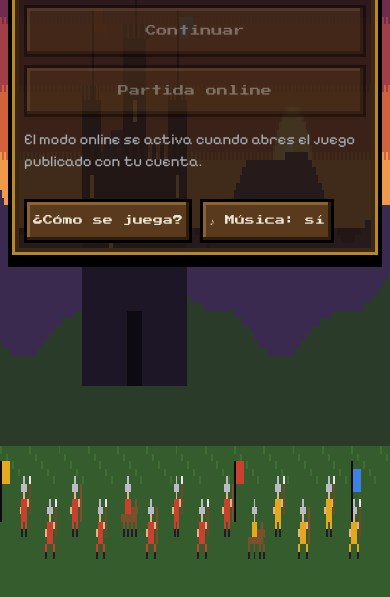
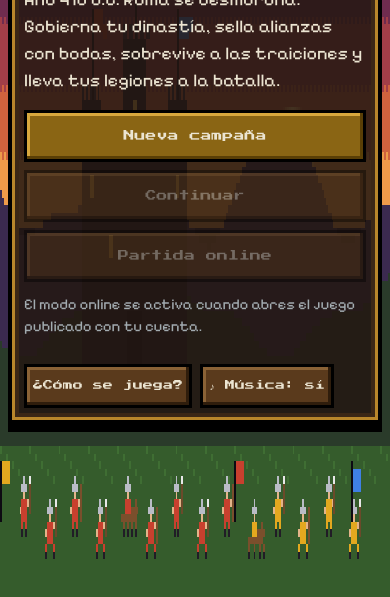
Before and after one commit to Shinbito/NarradorCoop, a plain HTML site: page videojuego-ocaso/index.html in a window 390 px wide. Shown: the part 247-844 px from the top of the page. Drawn offline with Linux system fonts and the light colour scheme.

Commit message:
Ocaso: menú de inicio y ventanas centrados también en móvil (arriba solo si no caben)
Co-Authored-By: Claude Opus 5.5 <noreply@anthropic.com>
Claude-Session: https://claude.ai/code/session_01A4Rxr4Q26RupDHAw42vNGE

```diff
--- a/videojuego-ocaso/css/ocaso.css
+++ b/videojuego-ocaso/css/ocaso.css
@@ -389,6 +389,7 @@ input {
 }
 .over.show {
   display: grid;
+  place-items: safe center;
 }
 #modal {
   z-index: 9;
@@ -667,6 +668,8 @@ input {
   }
   #start {
     place-items: start center;
+    /* centrado vertical; «safe» vuelve a arriba solo si el menú no cabe en la pantalla */
+    place-items: safe center;
   }
   .slot {
     grid-template-columns: minmax(0, 1fr);
```
